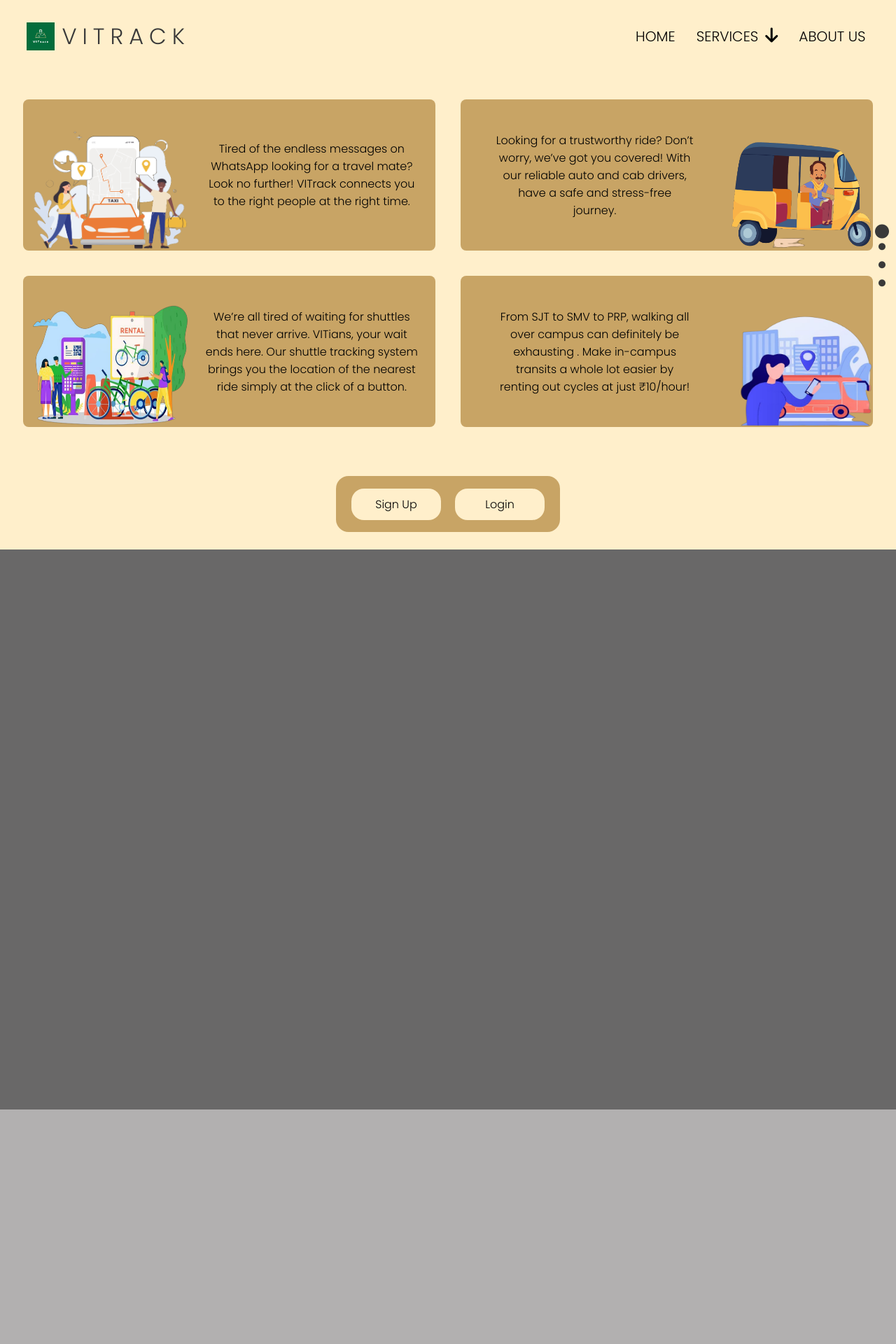
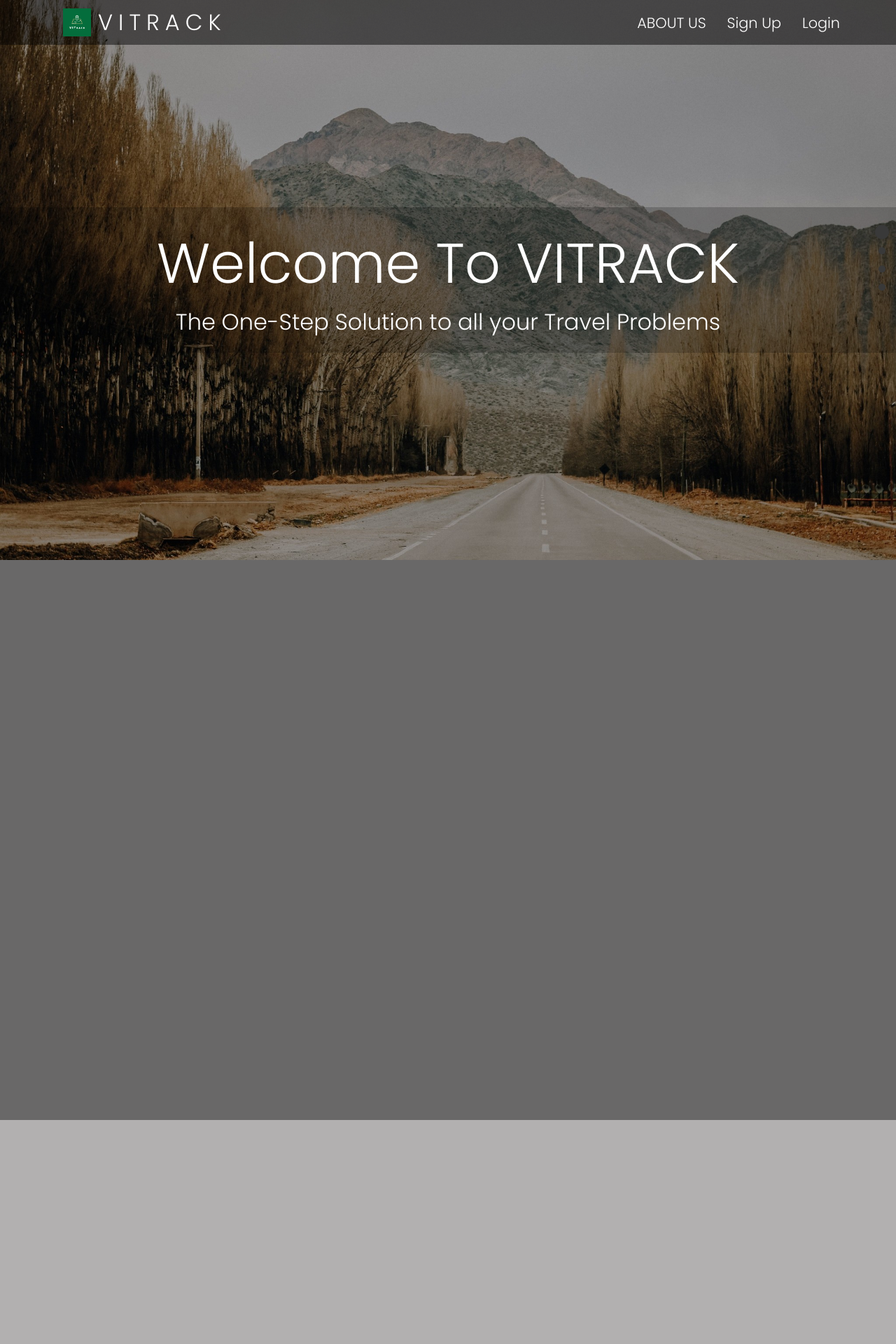
Before and after one commit to ro-jc/vtrack, a Flask app: page / in a window 1280 px wide. Shown: the top 1920 px of the page at 70% size. Run offline with Flask 2, Linux system fonts and the light colour scheme; some libraries are stand-ins or nearby versions; some web fonts are replaced.

Commit message:
theme change

```diff
--- a/static/styleStart.css
+++ b/static/styleStart.css
@@ -28,7 +28,7 @@ a{
 }
 
 body{
-    background: var(--light);
+    /* background: var(--light); */
     height: 100vh;
 }
 body::-webkit-scrollbar {
@@ -40,7 +40,7 @@ body::-webkit-scrollbar {
     width: 100vw;
     display: flex;
     justify-content: center;
-    align-items: center;
+    /* align-items: center; */
 }
 
 .center {
@@ -52,9 +52,9 @@ body::-webkit-scrollbar {
     position: absolute;
 }
 #loader {
-    border-top: 16px solid rgba(0, 255, 110, 0.857);
-    border-right: 16px solid green;
-    border-bottom: 16px solid rgba(0, 255, 26, 0.654);
+    border-top: 16px solid rgba(120, 40, 0, 0.857);
+    border-right: 16px solid rgb(189, 120, 0);
+    border-bottom: 16px solid rgba(107, 70, 1, 0.654);
     border-radius: 50%;
     width: 200px;
     height: 200px;
@@ -260,14 +260,23 @@ body::-webkit-scrollbar {
 }
 
 .nav{
-    /* background: var(--navBG); */
+    background: rgba(0, 0, 0, 0.48);
     position: fixed;
-    width: 99%;
+    width: 100%;
+    height: 8vh;
     display: flex;
-    padding: 22px;
+    padding: 0 10vh;
     font-family: 'JetBrains Mono', monospace;
-    margin: 0.5%;
-    border-radius: 8px;
+    /* margin: 0.5%; */
+    /* border-radius: 8px; */
+}
+.banner{
+    /* background: url("{{ url_for('static', filename='images/cab sharing.png') }}"); */
+    /* background: url('./images/startBanner.jpg');
+    background-size: contain;
+    background-repeat: no-repeat;
+    height: 20vh;
+    width: 100vw; */
 }
 .logoContainer{
     flex:4;
@@ -282,7 +291,7 @@ body::-webkit-scrollbar {
     display: flex;
     justify-content: end;
     align-items: center;
-    color: var(--menuText);
+    color: white;
     /* padding-right: 10px; */
     font-family: 'Poppins', sans-serif;
 }
@@ -291,8 +300,8 @@ body::-webkit-scrollbar {
     /* margin: 10px; */
     /* padding: 0 10px; */
     border-radius: 18px;
-    padding: 3px 15px;
-    font-size: 1.26rem;
+    padding: 3px 0 3px 30px;
+    font-size: 1.3rem;
 }
 .tab:hover{
     cursor: pointer;
@@ -307,12 +316,19 @@ body::-webkit-scrollbar {
     display: flex;
     align-items: center;
 }
+.navTitleContainer {
+    justify-content: center;
+    display: flex;
+    align-items: center;
+}
 .navIcon{
     height: 2.5rem;
 }
 .navTitle{
-    color: var(--navTitle);
+    color: white;
     justify-content: center;
+    align-items: center;
+
     font-size: 2rem;
     padding-left: 10px;
     letter-spacing: 8px;
@@ -329,8 +345,25 @@ body::-webkit-scrollbar {
 }
 
 .firstView{
-    background: var(--light);
-    height: 70vh;
+    background: url('./images/firstViewBG.jpg');
+    width: 100vw;
+    background-size: cover;
+    height: 100vh;
+    display: flex;
+    flex-direction: column;
+    justify-content: center;
+    text-align: center;
+}
+.startText{
+    color: white;
+    background: #00000034;
+    padding: 20px 0;
+}
+.welcomeText{
+    font-size: 5rem;
+}
+.tagline{
+    font-size: 2rem;
 }
 .secondView {
     background: #696868;
@@ -342,16 +375,8 @@ body::-webkit-scrollbar {
     background: #e2e2e2;
 }
 
-#one{
-    /* height: 100vh; */
-    /* width: 100vw; */
-    display: flex;
-    justify-content: center;
-    /* align-items: center; */
-
-}
 .empty{
-    height: 12vh;
+    /* height: 10vh; */
 }
 .cardContainer{
     /* position: absolute; */
@@ -367,16 +392,12 @@ body::-webkit-scrollbar {
     border-radius: 8px;
     background: var(--navBG);
 }
-.loginSection{
-    width: 100vw;
-    display: flex;
-    justify-content: center;
-}
+
 .loginCard{
-    height: 10vh;
-    width: 25%;
-    margin: 1.9%;
-    background: var(--navBG);
+    /* height: 10vh; */
+    /* width: 25%; */
+    /* margin: 1.9%; */
+    /* background: var(--navBG); */
     border-radius: 18px;
     display: flex;
     justify-content: center;
@@ -384,24 +405,24 @@ body::-webkit-scrollbar {
     text-align: center;
 }
 .loginButton, .signupButton{
-    background: var(--light);
-    margin: 10px;
-    border-radius: 18px;
-    padding: 10px;
-    width: 10vw;
+    /* background: var(--navBG); */
+    /* margin: 10px; */
+    /* border-radius: 18px; */
+    /* padding: 10px; */
+    /* width: 10vw; */
 }
 .loginButton a,
 .signupButton a {
-    color: black;
+    color: white;
 }
-.loginButton:hover , .signupButton:hover {
+/* .loginButton:hover , .signupButton:hover {
     cursor: pointer;
     background: #000;
 }
 .loginButton:hover a,
 .signupButton:hover a {
     color: white;
-}
+} */
 .rightCard{
     display: grid;
     grid-template-columns: 60% 40%;
--- a/templates/index.html
+++ b/templates/index.html
@@ -48,47 +48,20 @@
               alt=""
             />
           </div>
+          <div class="navTitleContainer">
             <div class="navTitle">VITRACK</div>
           </div>
+        </div>
         <div class="menuContainer">
-        <div class="tab homePage">HOME</div>
-        <div class="tab services">
-          <div class="sec-center">
-            <input
-              class="dropdown"
-              type="checkbox"
-              id="dropdown"
-              name="dropdown"
-            />
-            <label class="for-dropdown" for="dropdown"
-              >SERVICES<i class="fa-solid fa-arrow-down"></i
-            ></label>
-            <div class="section-dropdown">
-              <a href="#">Dropdown Link <i class="uil uil-arrow-right"></i></a>
-              <input
-                class="dropdown-sub"
-                type="checkbox"
-                id="dropdown-sub"
-                name="dropdown-sub"
-              />
-              <label class="for-dropdown-sub" for="dropdown-sub"
-                >Dropdown Sub <i class="uil uil-plus"></i
-              ></label>
-              <div class="section-dropdown-sub">
-                <a href="#"
-                  >Dropdown Link <i class="uil uil-arrow-right"></i
-                ></a>
-                <a href="#"
-                  >Dropdown Link <i class="uil uil-arrow-right"></i
-                ></a>
-              </div>
-              <a href="#">Dropdown Link <i class="uil uil-arrow-right"></i></a>
-              <a href="#">Dropdown Link <i class="uil uil-arrow-right"></i></a>
-            </div>
-          </div>
-        </div>
+          <!-- <div class="tab homePage">HOME</div> -->
           <div class="tab aboutUs">ABOUT US</div>
           <!-- <div class="tab cycRent">cycle rentals</div> -->
+          <div class="tab signupButton">
+            <a href="{{ url_for('signup') }}">Sign Up</a>
+          </div>
+          <div class="tab loginButton">
+            <a href="{{ url_for('login') }}">Login</a>
+          </div>
         </div>
         {% if signed_in %}
         <div class="profileContainer">
@@ -96,9 +69,16 @@
         </div>
         {% endif %}
       </div>
+
     <div class="empty"></div>
     <div id="one" class="full firstView">
-      <div class="cardContainer">
+
+      <div class="startText">
+        <p class="welcomeText">Welcome To VITRACK</p>
+        <p class="tagline">The One-Step Solution to all your Travel Problems</p>
+      </div>
+
+      <!-- <div class="cardContainer">
         <div class="top2">
           <div class="cards card1">
             <div class="leftCard">
@@ -145,21 +125,14 @@
             </div>
           </div>
         </div>
-      </div>
-    </div>
+      </div> -->
+
+      <!-- </div>
     {% if signed_in %}
     <div class="loginSection hidden">
     {% else %}
     <div class="loginSection">
-    {% endif %}
-      <div class="loginCard">
-        <div class="signupButton">
-          <a href="{{ url_for('signup') }}">Sign Up</a>
-        </div>
-        <div class="loginButton">
-          <a href="{{ url_for('login') }}">Login</a>
-        </div>
-      </div>
+    {% endif %} -->
     </div>
     <div id="two" class="full secondView"></div>
     <div id="three" class="full thirdView"></div>
--- a/templates/signup.html
+++ b/templates/signup.html
@@ -15,10 +15,10 @@
         <div class="vitMail"></div>
         <div class="password"></div> -->
         <form method='post'>
-            <label for="name">Name:
+            <label for="name">
                 <input type="text" name="name" id="name" placeholder="Name" required>
             </label>
-            <label for="gender">Gender:
+            <label for="gender">
                 <input type="text" name="gender" id="gender" list="genders">
             </label>
             <datalist id="genders">
```
Also changed, not shown: static/styleSignup.css (+10 -0 lines), static/images/bg1.jpg (added), static/images/bg2.jpg (added), static/images/bg3.jpg (added), static/images/bg4.jpg (added), static/images/bg5.jpg (added), static/images/firstViewBG.jpg (added). Lines whose indentation alone changed are shown as unchanged.
